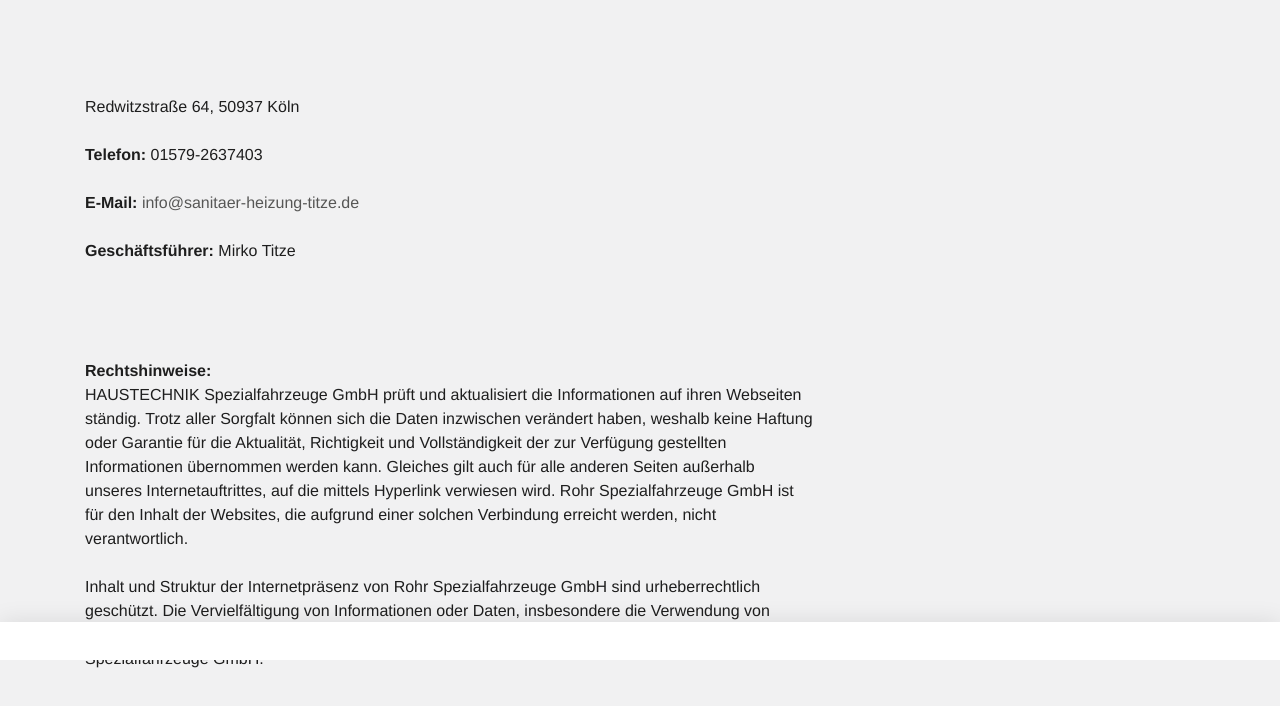
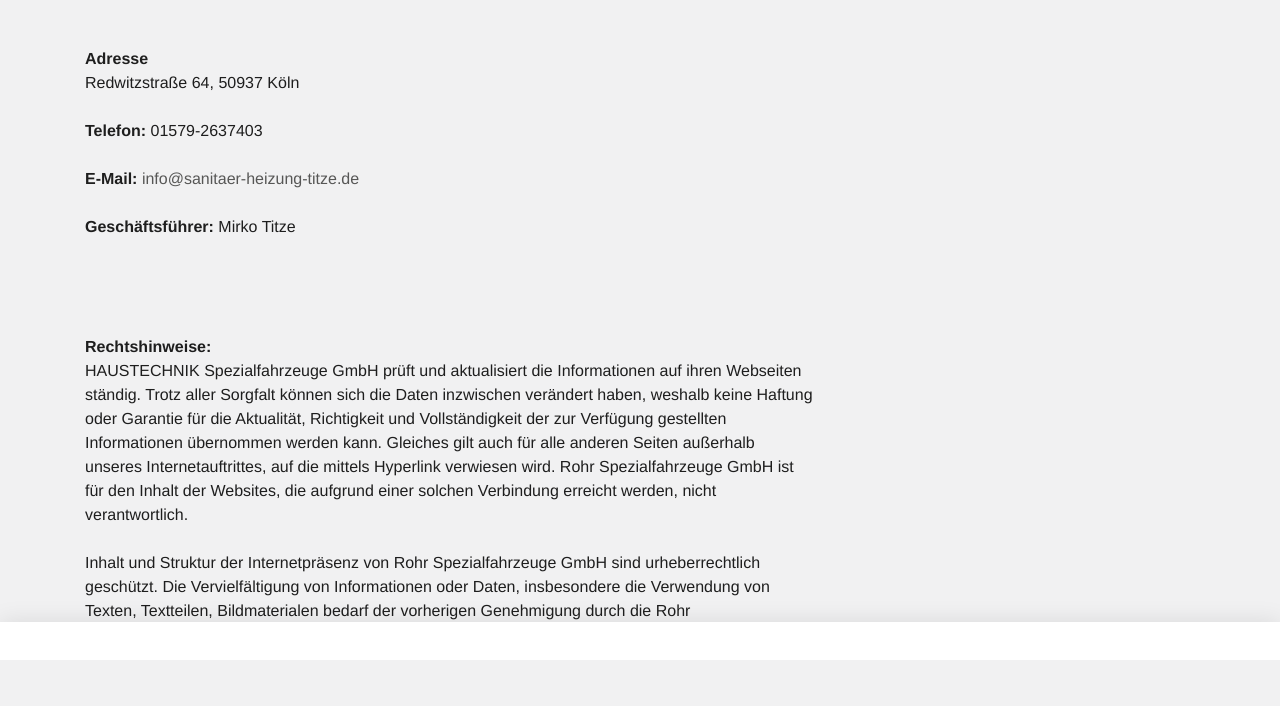
Before and after one commit to Sanitaer-Heizung-nrw/sanitaer-heizung-Titze, a plain HTML site: page impressum.html in a window 1280 px wide. Shown: the part 140-846 px from the top of the page. Drawn offline with Linux system fonts and the light colour scheme; a script that the page names is missing.

Commit message:
Update impressum.html

```diff
--- a/impressum.html
+++ b/impressum.html
@@ -26,7 +26,7 @@ class="ie9"><![endif]--><!--[if (gt IE 9)|!(IE)]><!--><body><!--<![endif]-->
   <a href="index.html">startseite</a>
 
   Impressum</h2></div></div></div></div><div class="container slot-two-columns"><div class="row"><div class="col-xs-12 col-md-8">
-<a id="c8"></a><div class="content-text m-b-1"><div class="row"><div class="col-sm-12"><p class="bodytext"><strong></strong><br>  <br> Redwitzstraße 64, 50937 Köln<br> </p><p class="bodytext">&nbsp;</p><p class="bodytext"><strong>Telefon:</strong> 01579-2637403<br> <strong></strong><br> <strong>E-Mail:</strong> <a href="mailto:info@rohr-spezialfahrzeuge.com">info@sanitaer-heizung-titze.de</a></p><p class="bodytext">&nbsp;</p><p class="bodytext"><strong>Geschäftsführer:</strong>  Mirko Titze
+<a id="c8"></a><div class="content-text m-b-1"><div class="row"><div class="col-sm-12"><p class="bodytext"><strong>Adresse</strong> <br> Redwitzstraße 64, 50937 Köln<br> </p><p class="bodytext">&nbsp;</p><p class="bodytext"><strong>Telefon:</strong> 01579-2637403<br> <strong></strong><br> <strong>E-Mail:</strong> <a href="mailto:info@rohr-spezialfahrzeuge.com">info@sanitaer-heizung-titze.de</a></p><p class="bodytext">&nbsp;</p><p class="bodytext"><strong>Geschäftsführer:</strong>  Mirko Titze
 
 
 
```
